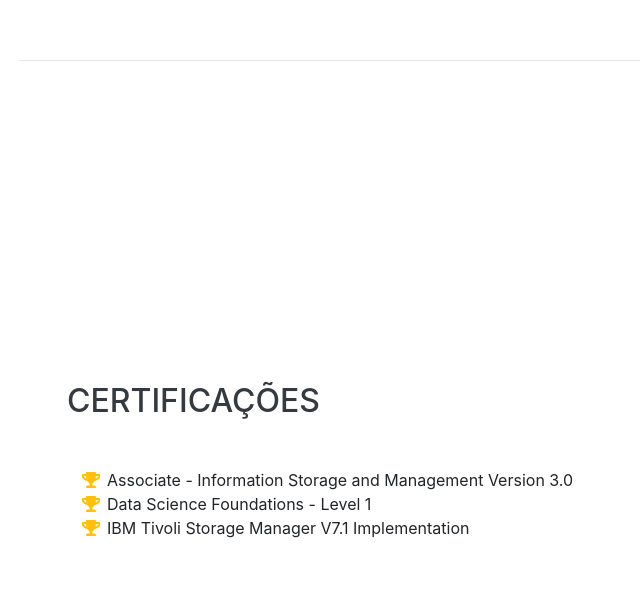
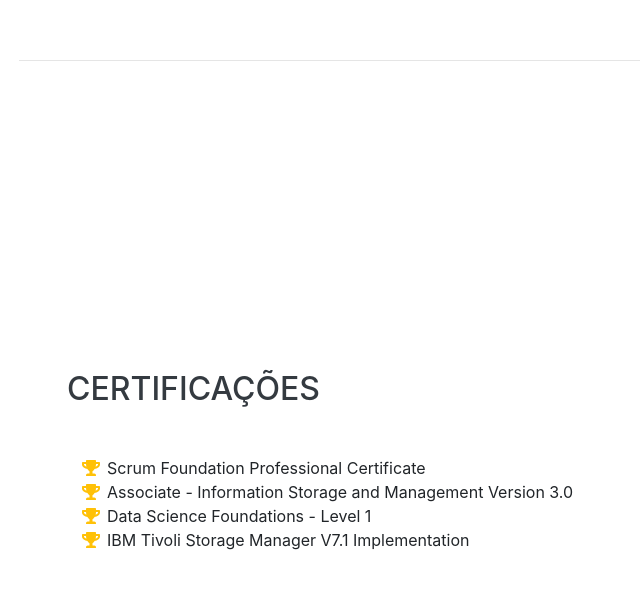
Before and after one commit to zamariolajr/zamariolajr.github.io, a website with bundled scripts: page index.html in a window 1280 px wide. Shown: the part 3997-4586 px from the top of the page, without its empty margins (253-893 px from the left). Built offline with nearby package versions, Linux system fonts and the light colour scheme; a web font is replaced by a local one.

Commit message:
adição de nova vertificação

```diff
--- a/index.html
+++ b/index.html
@@ -225,6 +225,9 @@
       <div class="w-100">
         <h2 class="mb-5">Certificações</h2>
         <ul class="fa-ul mb-0">
+             <li>
+            <i class="fa-li fa fa-trophy text-warning"></i>
+            Scrum Foundation Professional Certificate</li>
           <li>
             <i class="fa-li fa fa-trophy text-warning"></i>
             Associate - Information Storage and Management Version 3.0</li>
```
